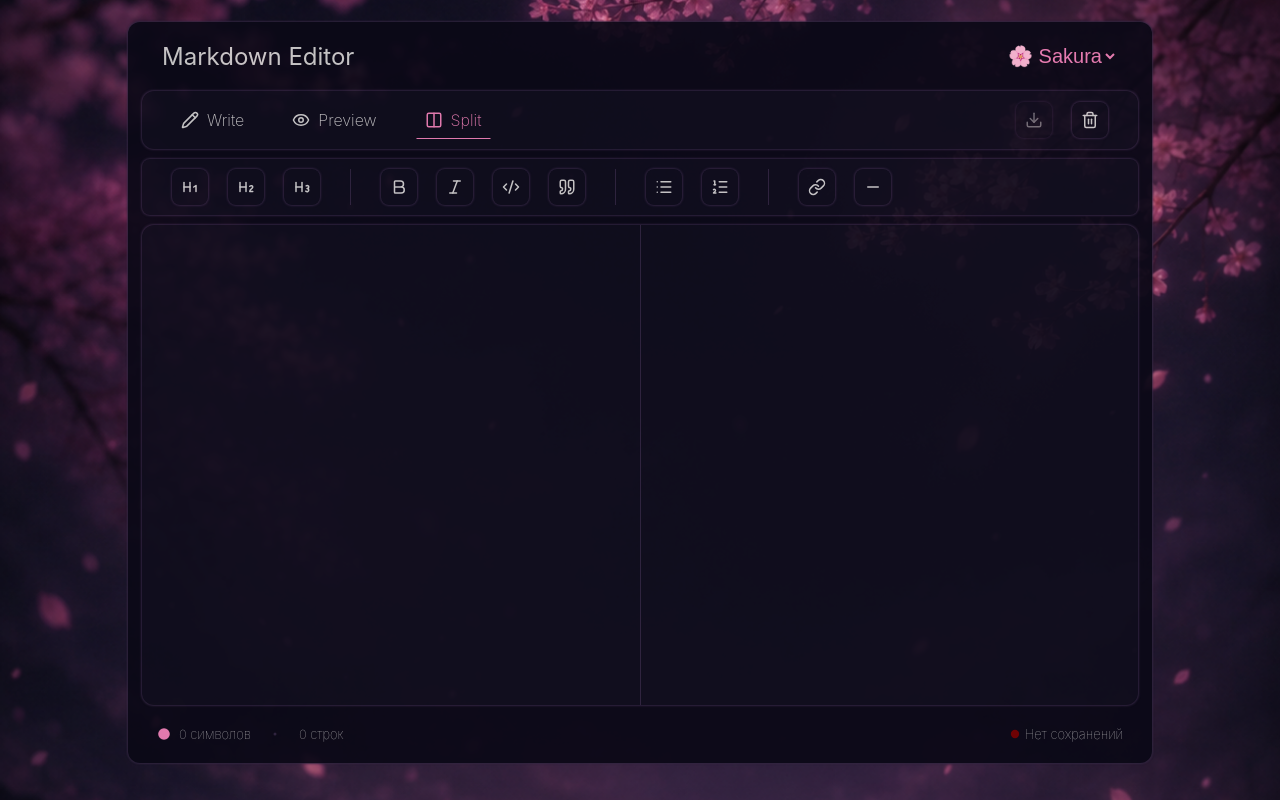
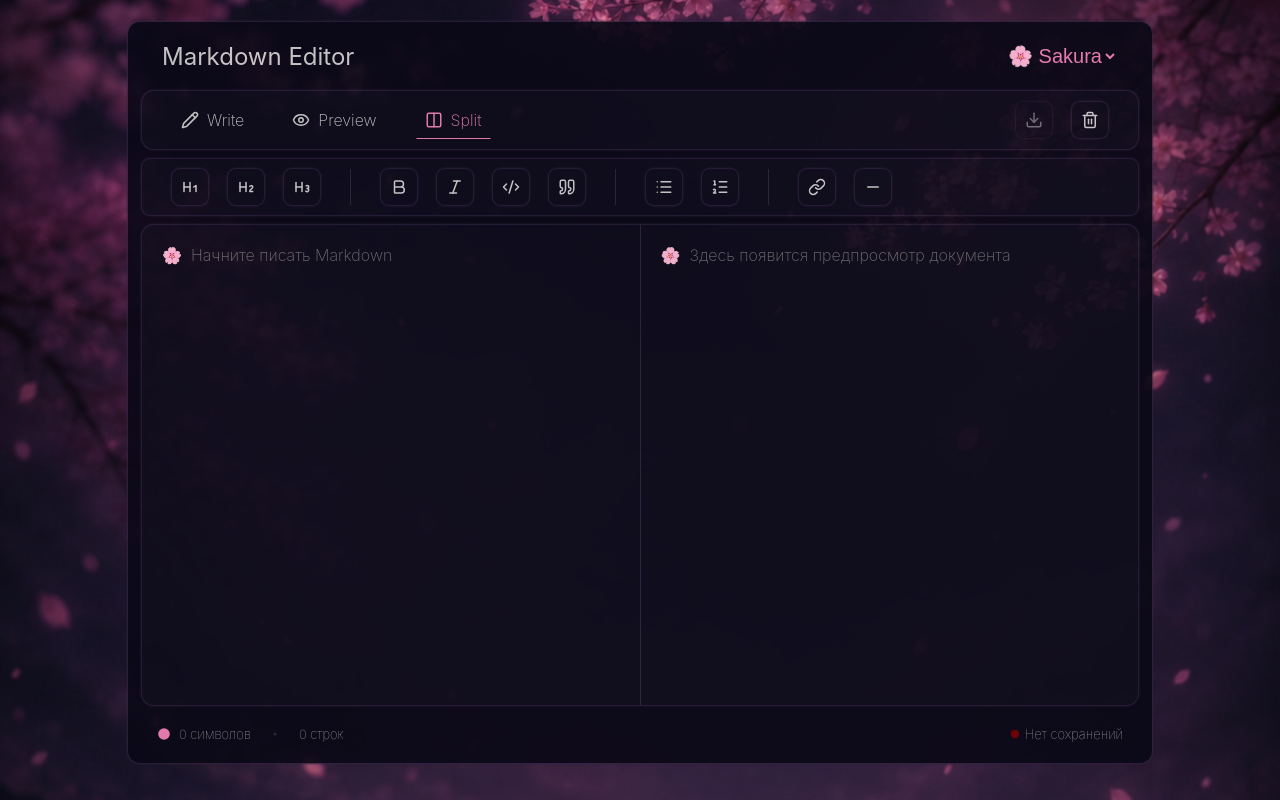
Before and after one commit to glvgvzh/markdown-editor, a React (Vite) app: page / in a window 1280 px wide. Built offline with nearby package versions, Linux system fonts and the light colour scheme.

Commit message:
add placeholders on editor and preview sections

```diff
--- a/src/App.css
+++ b/src/App.css
@@ -3,6 +3,8 @@
 
     --body-bgc: #060612;
     --body-text-color: #d1d0d0;
+
+    --placeholder-color: #757575;
 
     --app-bgc: #0b0917;
     --borders-color: #312540;
@@ -26,6 +28,8 @@
     --body-bgc: #051012;
     --body-text-color: #d1d0d0;
 
+    --placeholder-color: #757575;
+
     --app-bgc: #0b181c;
     --borders-color: #1f3a40;
 
@@ -47,6 +51,8 @@
 
     --body-bgc: #040814;
     --body-text-color: #d8d7e6;
+
+    --placeholder-color: #757575;
 
     --app-bgc: #0a1020;
     --borders-color: #28314f;
@@ -252,7 +258,8 @@ button:not(:disabled):hover,
             }
 
             #editor,
-            .preview-area {
+            .preview-area,
+            .preview-area-placeholder {
                 padding: 20px;
                 overflow-y: auto;
                 height: 100%;
@@ -271,7 +278,16 @@ button:not(:disabled):hover,
                 font: inherit;
             }
 
-            .preview-area {
+            .preview-area-placeholder {
+                color: var(--placeholder-color);
+            }
+
+            #editor::placeholder {
+                color: var(--placeholder-color) !important;
+            }
+
+            .preview-area,
+            .preview-area-placeholder {
                 overflow-wrap: anywhere;
                 white-space: pre-wrap;
             }
--- a/src/App.jsx
+++ b/src/App.jsx
@@ -10,13 +10,16 @@ import { useState, useEffect, useRef } from "react"
 
 const themes = {
   sakura: {
-    name: '🌸 Sakura',
+    name: 'Sakura',
+    emoji: '🌸',
   },
   ocean: {
-    name: '🌊 Ocean',
+    name: 'Ocean',
+    emoji: '🌊',
   },
   moonlight: {
-    name: '🌙 Moonlight',
+    name: 'Moonlight',
+    emoji: '🌙',
   },
 }
 
@@ -102,7 +105,7 @@ function App() {
         <select className='select-theme' value={theme} onChange={(e) => setTheme(e.target.value)}>
           {themeOptions.map(([key, data]) => (
             <option key={key} value={key}>
-              {data.name}
+              {data.emoji} {data.name}
             </option>
           ))}
 
@@ -122,17 +125,17 @@ function App() {
       <main className={`main main-${viewMode}`}>
 
         {viewMode === 'write' &&
-          <EditorSection text={text} setText={setText} />
+          <EditorSection text={text} setText={setText} emoji={themes[theme].emoji} />
         }
 
         {viewMode === 'preview' &&
-          <MarkdownPreview text={text} />
+          <MarkdownPreview text={text} emoji={themes[theme].emoji} />
         }
 
         {viewMode === 'split' &&
           <>
-            <EditorSection text={text} setText={setText} />
-            <MarkdownPreview text={text} />
+            <EditorSection text={text} setText={setText} emoji={themes[theme].emoji} />
+            <MarkdownPreview text={text} emoji={themes[theme].emoji} />
           </>
         }
       </main>
--- a/src/components/EditorSection.jsx
+++ b/src/components/EditorSection.jsx
@@ -1,9 +1,10 @@
-function EditorSection({ text, setText }) {
+function EditorSection({ text, setText, emoji }) {
   return (
     <section className='editor-section'>
       <textarea
         name="editor"
         id="editor"
+        placeholder={`${emoji}  Начните писать Markdown`}
         value={text}
         onChange={(e) => {
           setText(e.target.value)
--- a/src/components/MarkdownPreview.jsx
+++ b/src/components/MarkdownPreview.jsx
@@ -3,7 +3,16 @@ import ReactMarkdown from 'react-markdown'
 import { Prism as SyntaxHighlighter } from 'react-syntax-highlighter'
 import { oneDark } from 'react-syntax-highlighter/dist/esm/styles/prism'
 
-function MarkdownPreview({ text }) {
+function MarkdownPreview({ text, emoji }) {
+  if (text === '') {
+    return (
+      <section className='preview-section'>
+      <div className='preview-area-placeholder'>
+        {emoji}  Здесь появится предпросмотр документа
+      </div>
+    </section>
+    )
+  }
   return (
     <section className='preview-section'>
       <div className='preview-area'>
```
